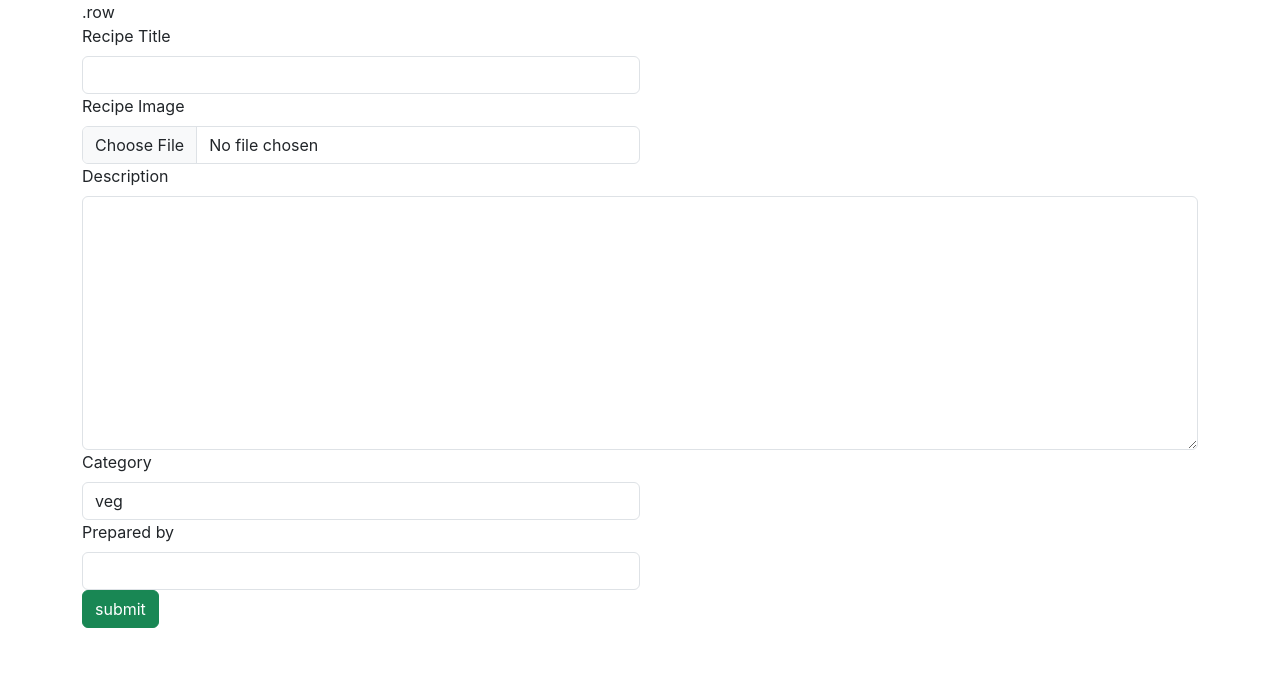
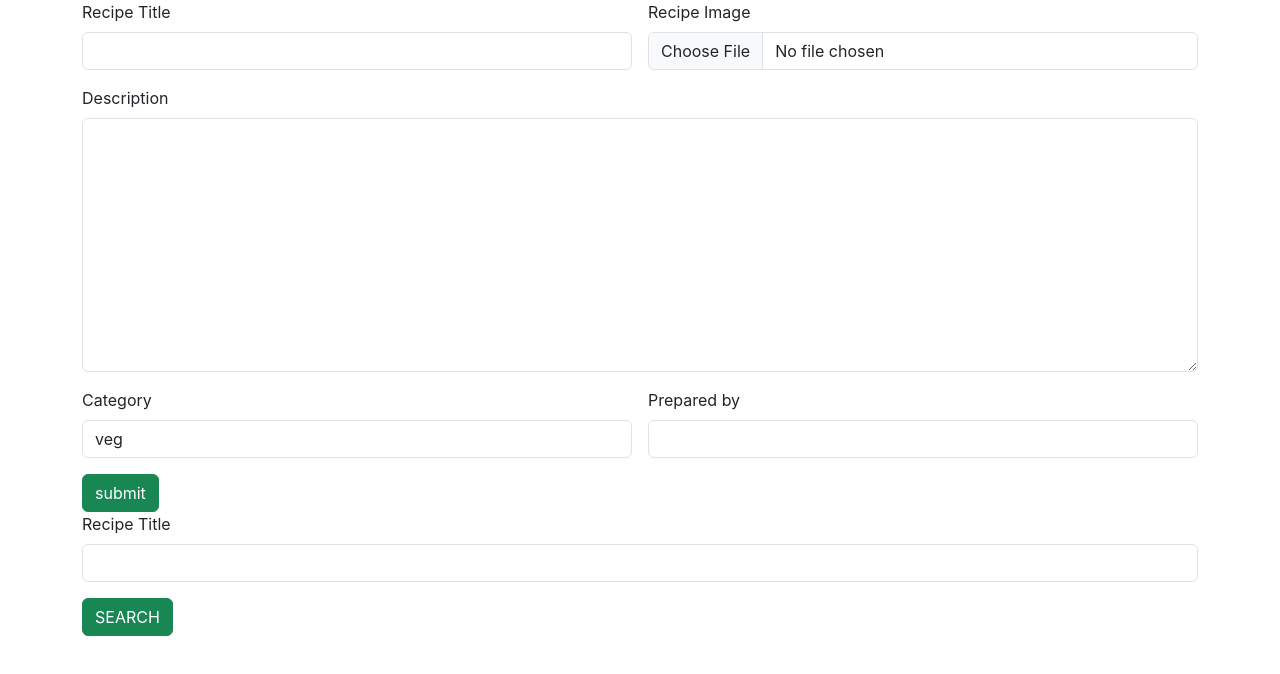
Before and after one commit to DiyaTreesaBaby/RecipeApp-FrontEnd, a React (Create React App) app: page / in a window 1280 px wide. Shown: the top 674 px of the page. Built offline with nearby package versions, Linux system fonts and the light colour scheme.

Commit message:
Search Recipe  completed

```diff
--- a/src/App.js
+++ b/src/App.js
@@ -1,11 +1,13 @@
 import logo from './logo.svg';
 import './App.css';
 import AddRecipe from './component/AddRecipe';
+import SearchRecipe from './component/SearchRecipe';
 
 function App() {
   return (
     <div >
       <AddRecipe/>
+      <SearchRecipe/>
     </div>
   );
 }
--- a/src/component/AddRecipe.jsx
+++ b/src/component/AddRecipe.jsx
@@ -6,7 +6,7 @@
 <div className="container">
     <div className="row">
         <div className="col col-12 col-sm-12 col-md-12 col-lg-12 col-xl-12 col-xxl-12">
-.row <g-3>
+<div className="row g-3">
     <div className="col col-12 col-sm-6 col-md-6 col-lg-6 col-xl-6 col-xxl-6">
 <label htmlFor="" className="form-label">Recipe Title</label>
 <input type="text" className="form-control" />
@@ -34,7 +34,7 @@
         <button className="btn btn-success"> submit
         </button>
     </div>
-</g-3>
+    </div>
 
 
 
--- /dev/null
+++ b/src/component/SearchRecipe.jsx
@@ -0,0 +1,29 @@
+import React from 'react'
+
+const SearchRecipe = () => {
+  return (
+    <div>
+        <div className="container">
+            <div className="row">
+                <div className="col col-12 col-sm-12 col-md-12 col-lg-12 col-xl-12 col-xxl-12">
+<div className="row g-3">
+
+    <div className="col col-12 col-sm-12 col-md-12 col-lg-12 col-xl-12 col-xxl-12">
+        <label htmlFor="" className="form-label">Recipe Title</label>
+        <input type="text" className="form-control" />
+    </div>
+    <div className="col col-12 col-sm-12 col-md-12 col-lg-12 col-xl-12 col-xxl-12">
+        <button className="btn btn-success">SEARCH</button>
+    </div>
+
+
+
+    </div>
+                </div>
+            </div>
+        </div>
+    </div>
+  )
+}
+
+export default SearchRecipe
```
